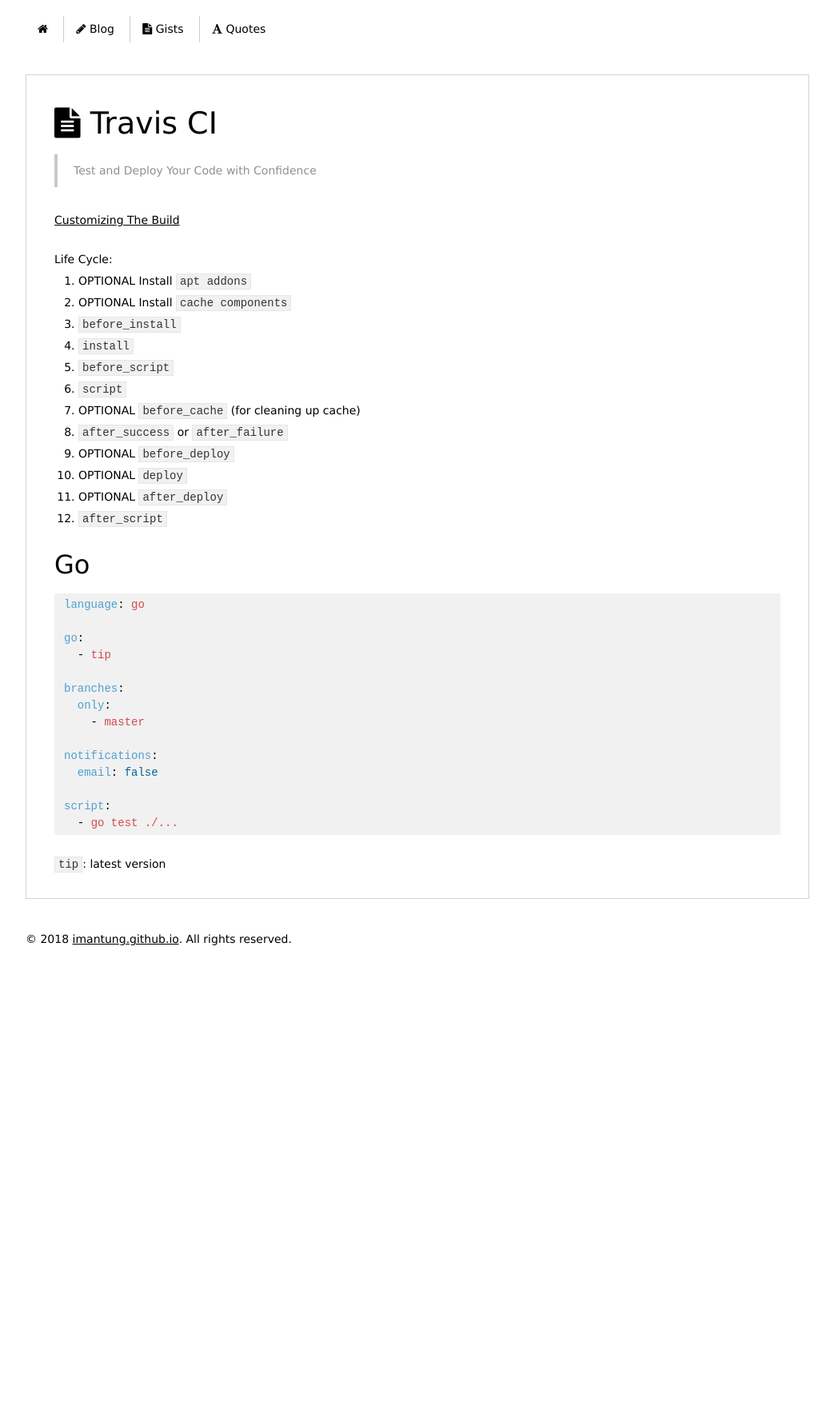
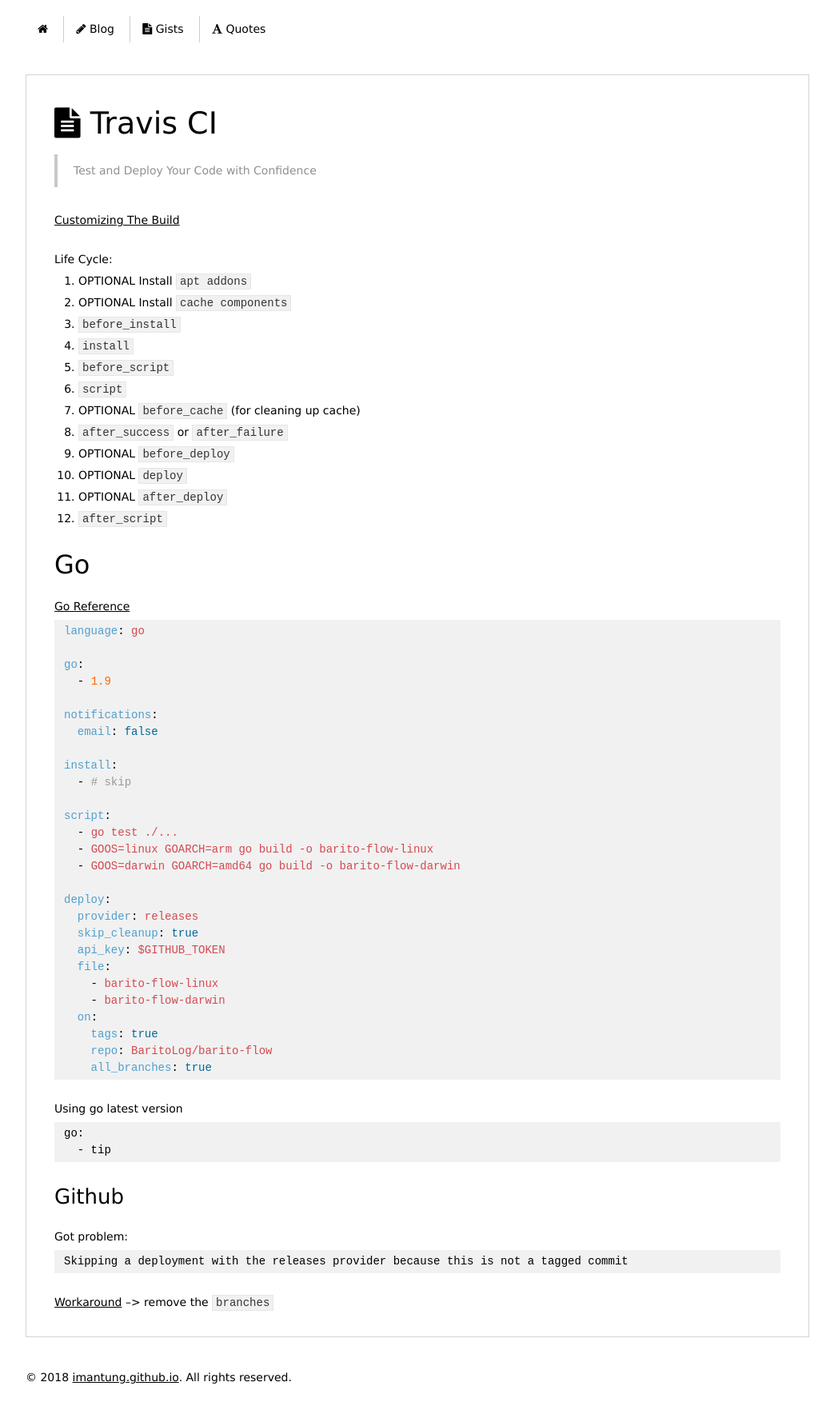
Before and after one commit to imantung/imantung.github.io, a Jekyll site: the page built from gist/techstacks/travis.md, in a window 1280 px wide. Shown: the whole page at 80% size, without its empty margins (118-1161 px from the left). Built offline with Jekyll 4.4.1, drawn with Linux system fonts in a browser that asks for light colours; nearby versions of some CDN libraries; before the commit the page ends 1206 px from its top, so only the background shows below that.

Commit message:
update content

````diff
--- a/gist/techstacks/travis.md
+++ b/gist/techstacks/travis.md
@@ -25,21 +25,53 @@
 
 ## Go
 
+[Go Reference](https://docs.travis-ci.com/user/languages/go/)
+
 ```yml
 language: go
 
 go:
-  - tip
-
-branches:
-  only:
-    - master
+  - 1.9
 
 notifications:
   email: false
 
+install:
+  - # skip
+
 script:
   - go test ./...
+  - GOOS=linux GOARCH=arm go build -o barito-flow-linux
+  - GOOS=darwin GOARCH=amd64 go build -o barito-flow-darwin
+
+deploy:
+  provider: releases
+  skip_cleanup: true
+  api_key: $GITHUB_TOKEN
+  file:
+    - barito-flow-linux
+    - barito-flow-darwin
+  on:
+    tags: true
+    repo: BaritoLog/barito-flow
+    all_branches: true
 ```
 
-`tip`: latest version
+
+
+Using go latest version
+```
+go:
+  - tip
+```
+
+
+
+### Github
+
+Got problem:
+```
+Skipping a deployment with the releases provider because this is not a tagged commit
+```
+
+[Workaround](https://github.com/travis-ci/travis-ci/issues/5026) --> remove the `branches`
````
